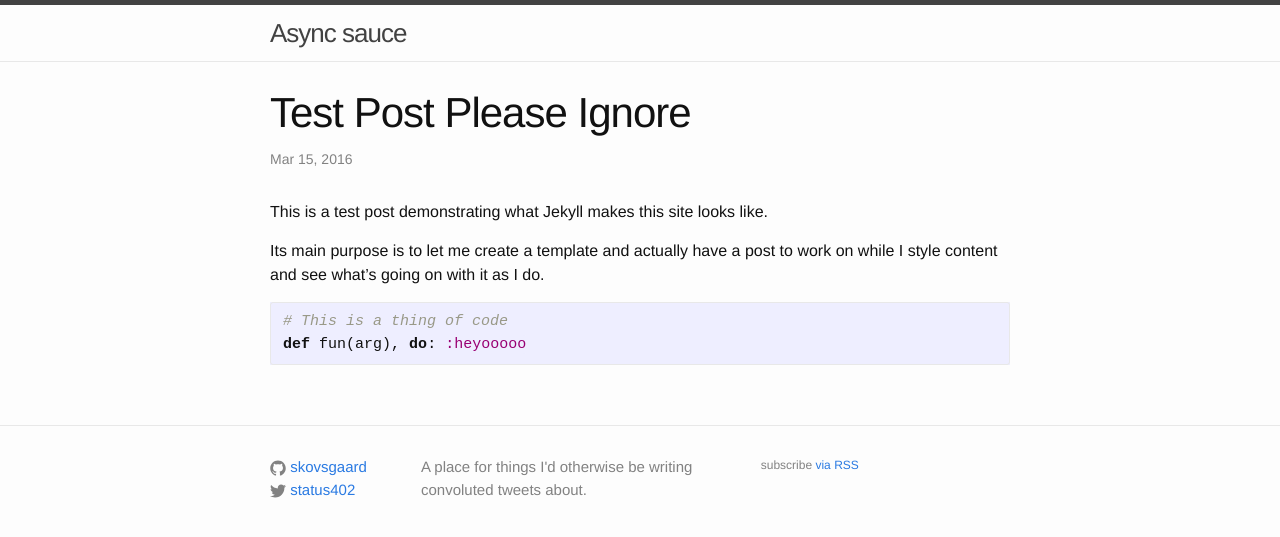
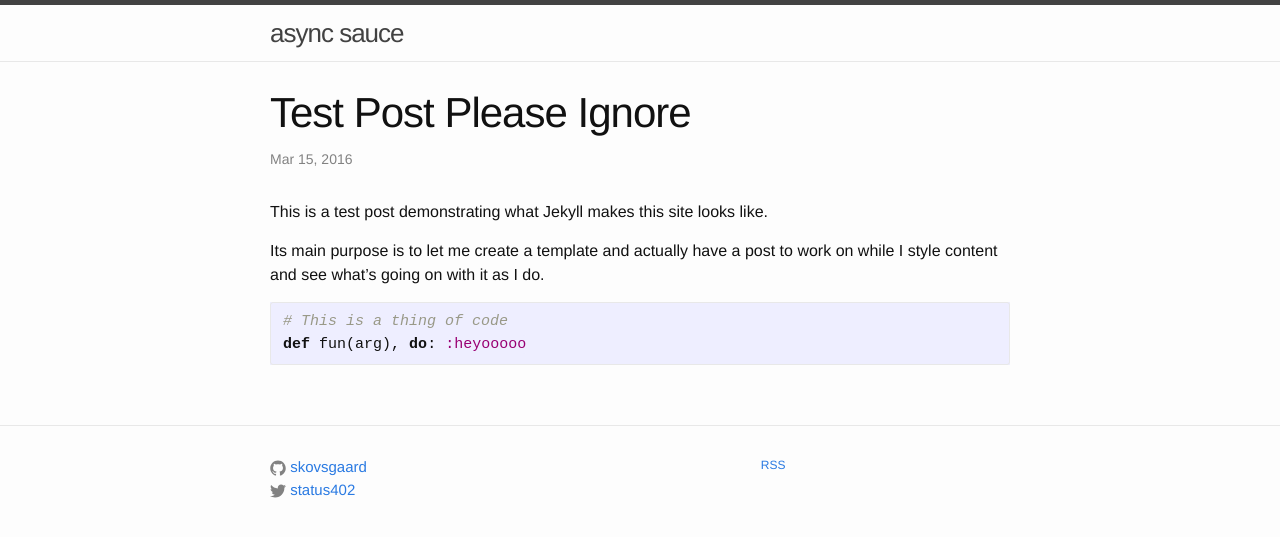
Before and after one commit to skovsgaard/skovsgaard.github.io, a Jekyll site: the page built from _posts/2016-03-15-test-post-please-ignore.markdown, in a window 1280 px wide. Shown: the top 537 px of the page. Built offline with Jekyll 4.4.1, drawn with Linux system fonts in a browser that asks for light colours.

Commit message:
Strip stuff

```diff
--- a/_config.yml
+++ b/_config.yml
@@ -6,7 +6,7 @@
 # 'jekyll serve'. If you change this file, please restart the server process.
 
 # Site settings
-title: Async sauce
+title: async sauce
 #email: jonas.skovsgaard.christensen@gmail.com
 description: A place for things I'd otherwise be writing convoluted tweets about.
 baseurl: "" # the subpath of your site, e.g. /blog
--- a/_includes/footer.html
+++ b/_includes/footer.html
@@ -20,11 +20,10 @@
       </div>
 
       <div class="footer-col footer-col-3">
-        <p>{{ site.description }}</p>
       </div>
 
       <div class="footer-col footer-col-2">
-	<p class="rss-subscribe">subscribe <a href="{{ "/feed.xml" | prepend: site.baseurl }}">via RSS</a></p>
+	<p class="rss-subscribe"><a href="{{ "/feed.xml" | prepend: site.baseurl }}">RSS</a></p>
       </div>
     </div>
 
```
